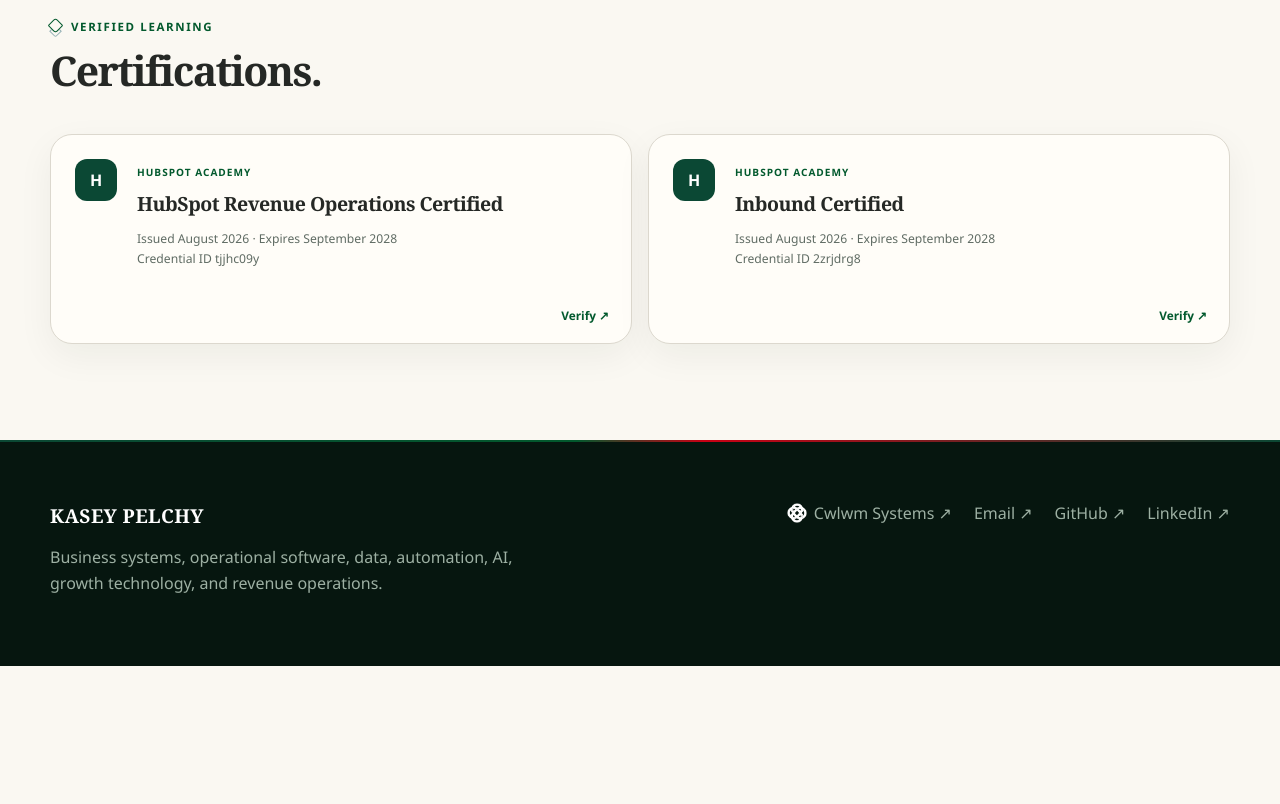
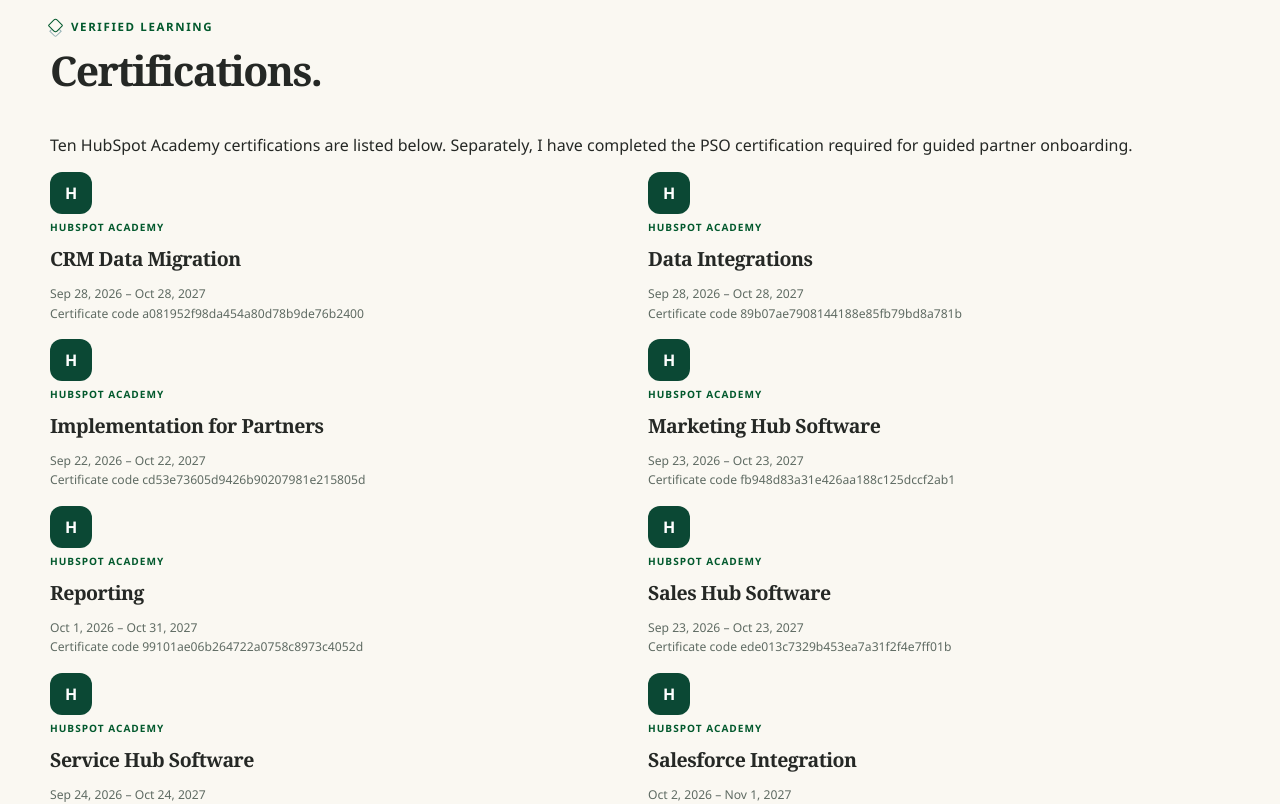
Before and after one commit to kaseypelchy-ops/portfolio, a Next.js app: page /skills in a window 1280 px wide. Shown: the part 2140-2944 px from the top of the page. Before the commit the page ends 2806 px from the top, so only its background shows below. Built offline with nearby package versions, Linux system fonts and the light colour scheme.

Commit message:
List all HubSpot Academy credentials and PSO qualification

```diff
--- a/app/skills/page.tsx
+++ b/app/skills/page.tsx
@@ -48,20 +48,16 @@ const evidence = [
 ];
 
 const certifications = [
-  {
-    title: "HubSpot Revenue Operations Certified",
-    issuer: "HubSpot Academy",
-    dates: "Issued August 2026 · Expires September 2028",
-    credential: "tjjhc09y",
-    href: "https://app-na2.hubspot.com/academy/achievements/tjjhc09y/en/1/kasey-pelchy/hubspot-revenue-operations-certified"
-  },
-  {
-    title: "Inbound Certified",
-    issuer: "HubSpot Academy",
-    dates: "Issued August 2026 · Expires September 2028",
-    credential: "2zrjdrg8",
-    href: "https://app-na2.hubspot.com/academy/achievements/2zrjdrg8/en/1/kasey-pelchy/inbound-certified"
-  }
+  { title: "CRM Data Migration", issuer: "HubSpot Academy", dates: "Sep 28, 2026 – Oct 28, 2027", credential: "a081952f98da454a80d78b9de76b2400", href: "" },
+  { title: "Data Integrations", issuer: "HubSpot Academy", dates: "Sep 28, 2026 – Oct 28, 2027", credential: "89b07ae7908144188e85fb79bd8a781b", href: "" },
+  { title: "Implementation for Partners", issuer: "HubSpot Academy", dates: "Sep 22, 2026 – Oct 22, 2027", credential: "cd53e73605d9426b90207981e215805d", href: "" },
+  { title: "Marketing Hub Software", issuer: "HubSpot Academy", dates: "Sep 23, 2026 – Oct 23, 2027", credential: "fb948d83a31e426aa188c125dccf2ab1", href: "" },
+  { title: "Reporting", issuer: "HubSpot Academy", dates: "Oct 1, 2026 – Oct 31, 2027", credential: "99101ae06b264722a0758c8973c4052d", href: "" },
+  { title: "Sales Hub Software", issuer: "HubSpot Academy", dates: "Sep 23, 2026 – Oct 23, 2027", credential: "ede013c7329b453ea7a31f2f4e7ff01b", href: "" },
+  { title: "Service Hub Software", issuer: "HubSpot Academy", dates: "Sep 24, 2026 – Oct 24, 2027", credential: "3130dee46b95420890d4256384614f44", href: "" },
+  { title: "Salesforce Integration", issuer: "HubSpot Academy", dates: "Oct 2, 2026 – Nov 1, 2027", credential: "420ba251da324657a17517128f891137", href: "" },
+  { title: "Revenue Operations Certified", issuer: "HubSpot Academy", dates: "Issued Aug 2026 · Expires Sep 2028", credential: "tjjhc09y", href: "https://app-na2.hubspot.com/academy/achievements/tjjhc09y/en/1/kasey-pelchy/hubspot-revenue-operations-certified" },
+  { title: "Inbound Certified", issuer: "HubSpot Academy", dates: "Issued Aug 2026 · Expires Sep 2028", credential: "2zrjdrg8", href: "https://app-na2.hubspot.com/academy/achievements/2zrjdrg8/en/1/kasey-pelchy/inbound-certified" }
 ];
 
 export default function SkillsPage() {
@@ -111,18 +107,19 @@ export default function SkillsPage() {
             <p className="eyebrow">Verified learning</p>
             <h2>Certifications.</h2>
           </div>
+          <p>Ten HubSpot Academy certifications are listed below. Separately, I have completed the PSO certification required for guided partner onboarding.</p>
           <div className="certification-grid">
             {certifications.map((certification) => (
-              <a href={certification.href} target="_blank" rel="noreferrer" key={certification.title}>
+              <div className="certification-entry" key={certification.title}>
                 <div className="cert-mark">H</div>
                 <div>
                   <span>{certification.issuer}</span>
                   <h3>{certification.title}</h3>
                   <p>{certification.dates}</p>
-                  <small>Credential ID {certification.credential}</small>
+                  <small>Certificate code {certification.credential}</small>
+                  {certification.href && <p><a href={certification.href} target="_blank" rel="noreferrer">Verify credential ↗</a></p>}
                 </div>
-                <b>Verify ↗</b>
-              </a>
+              </div>
             ))}
           </div>
         </section>
```
